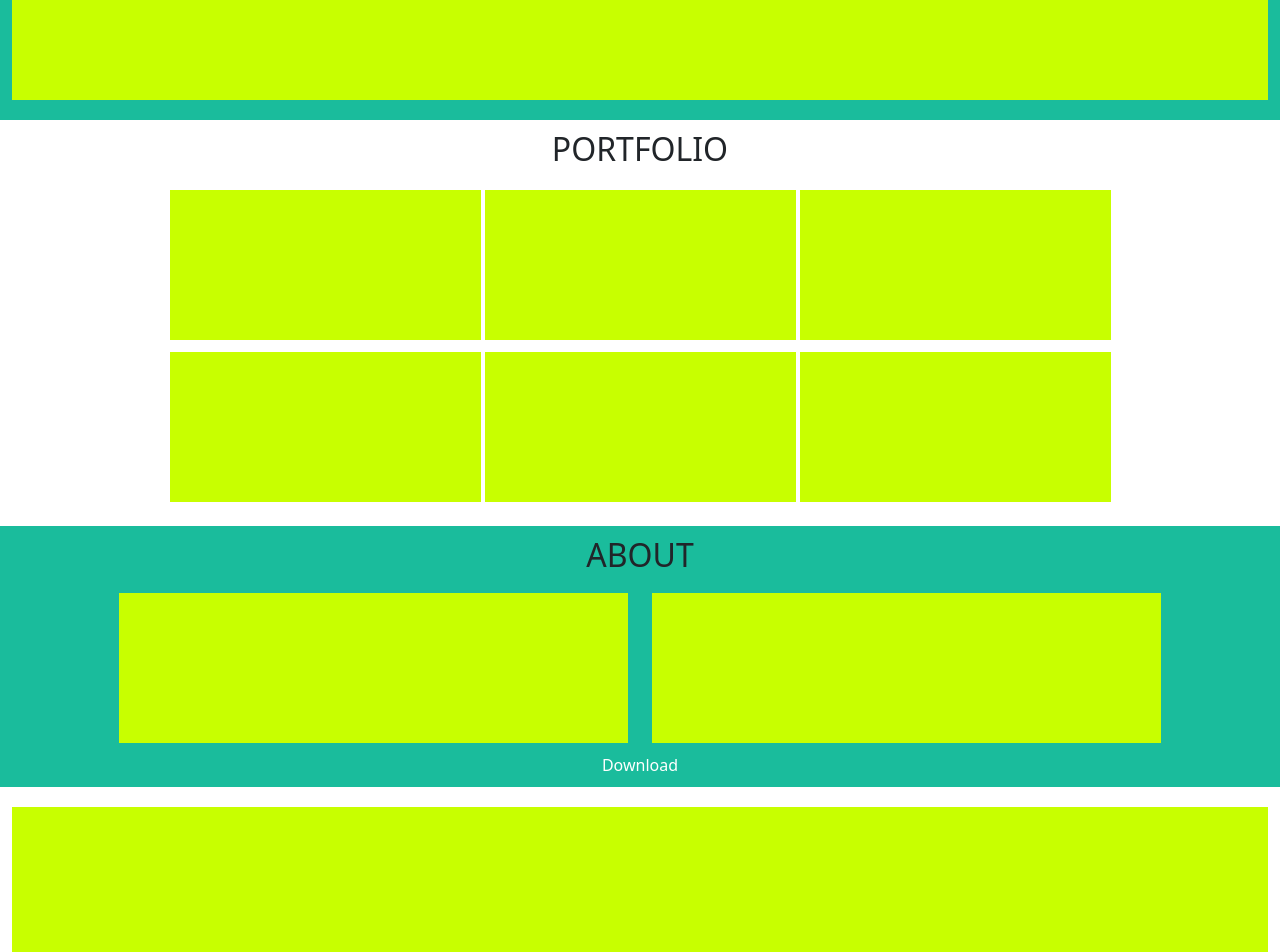
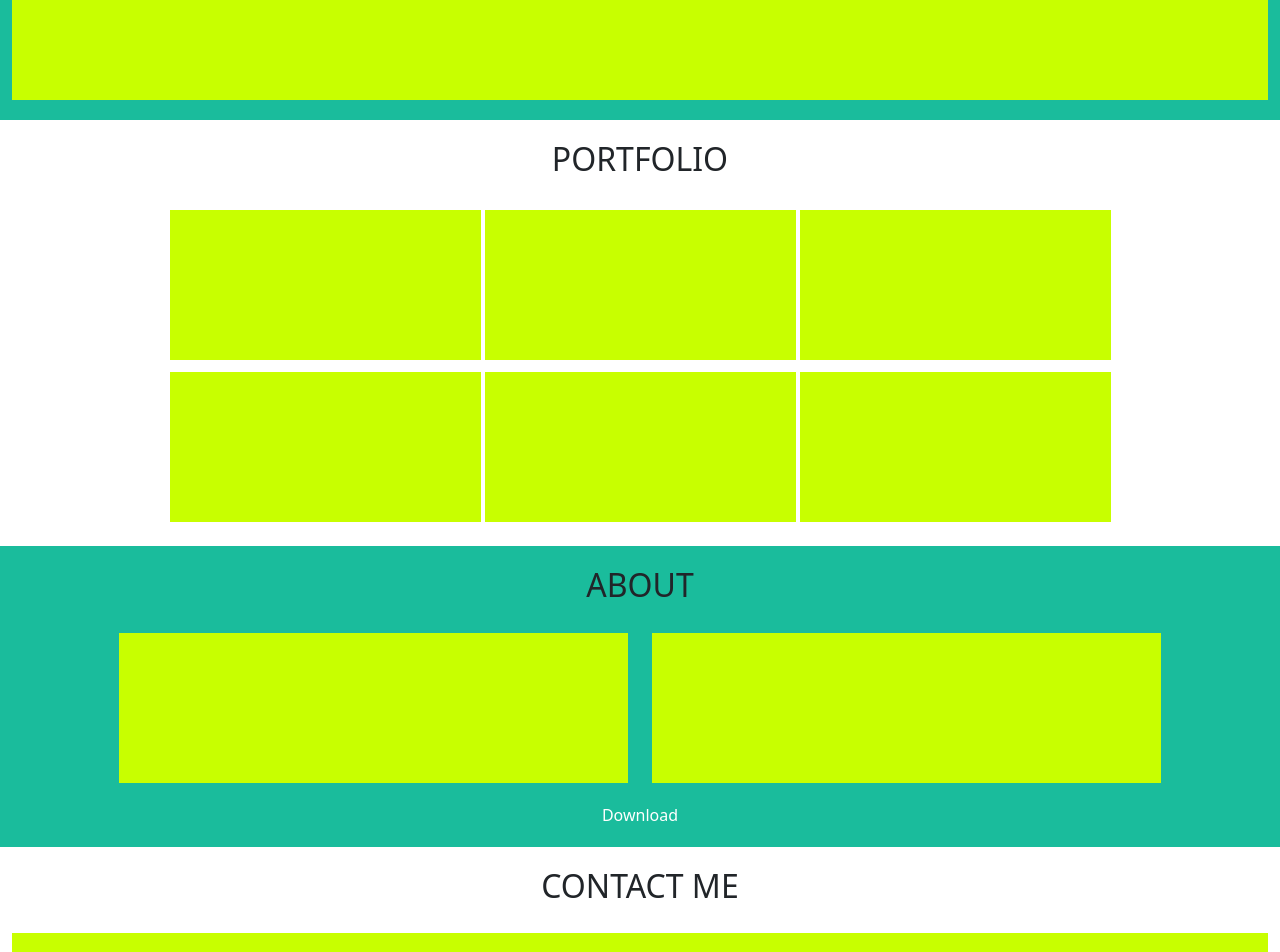
Before and after one commit to Gandalf93/html-css-bootstrap-freelancer, a plain HTML site: page index.html in a window 1280 px wide. Shown: the part 260-1212 px from the top of the page. Drawn offline with nearby package versions, Linux system fonts and the light colour scheme.

Commit message:
add-corrections

```diff
--- a/index.html
+++ b/index.html
@@ -43,8 +43,10 @@
         <section>
             <div class="container-fluid">
 
-                <div class="titolo-main">
-                    <h2>PORTFOLIO</h2>
+                <div class="row">
+                    <div class="col-12 titolo-main" >
+                        <h2>PORTFOLIO</h2>
+                    </div>
                 </div>
 
                 <div class="row g-1">
@@ -83,8 +85,10 @@
         <section>
             <div class="container-fluid blue-back">
 
-                <div class="titolo-main">
-                    <h2>ABOUT</h2>
+                <div class="row">
+                    <div class="col-12 titolo-main" >
+                        <h2>ABOUT</h2>
+                    </div>
                 </div>
 
                 <div class="row">
@@ -96,8 +100,10 @@
                     </div>
                 </div>
 
-                <div class="download">
-                    <a href="#">Download</a>
+                <div class="row">
+                    <div class="col-12 download" >
+                       <a href="#">Download</a>
+                    </div>
                 </div>
 
             </div>
@@ -106,6 +112,12 @@
         <!-- SEZIONE FORM  -->
         <section>
             <div class="container-fluid">
+                <div class="row">
+                    <div class="col-12 titolo-main" >
+                        <h2>CONTACT ME</h2>
+                    </div>
+                </div>
+
                 <div class="row">
                     <div class="col-12">
                         <div class="box"></div>
```
